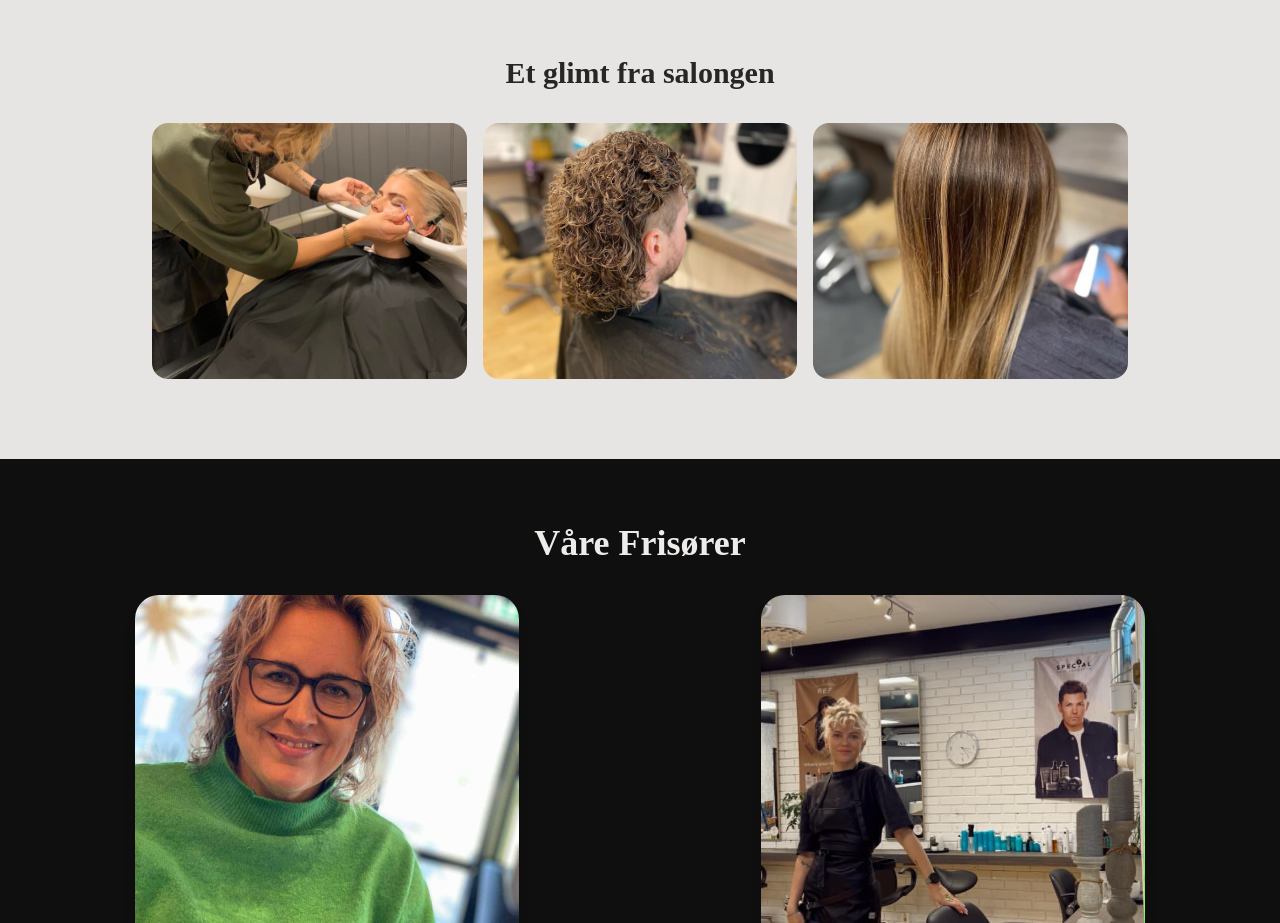
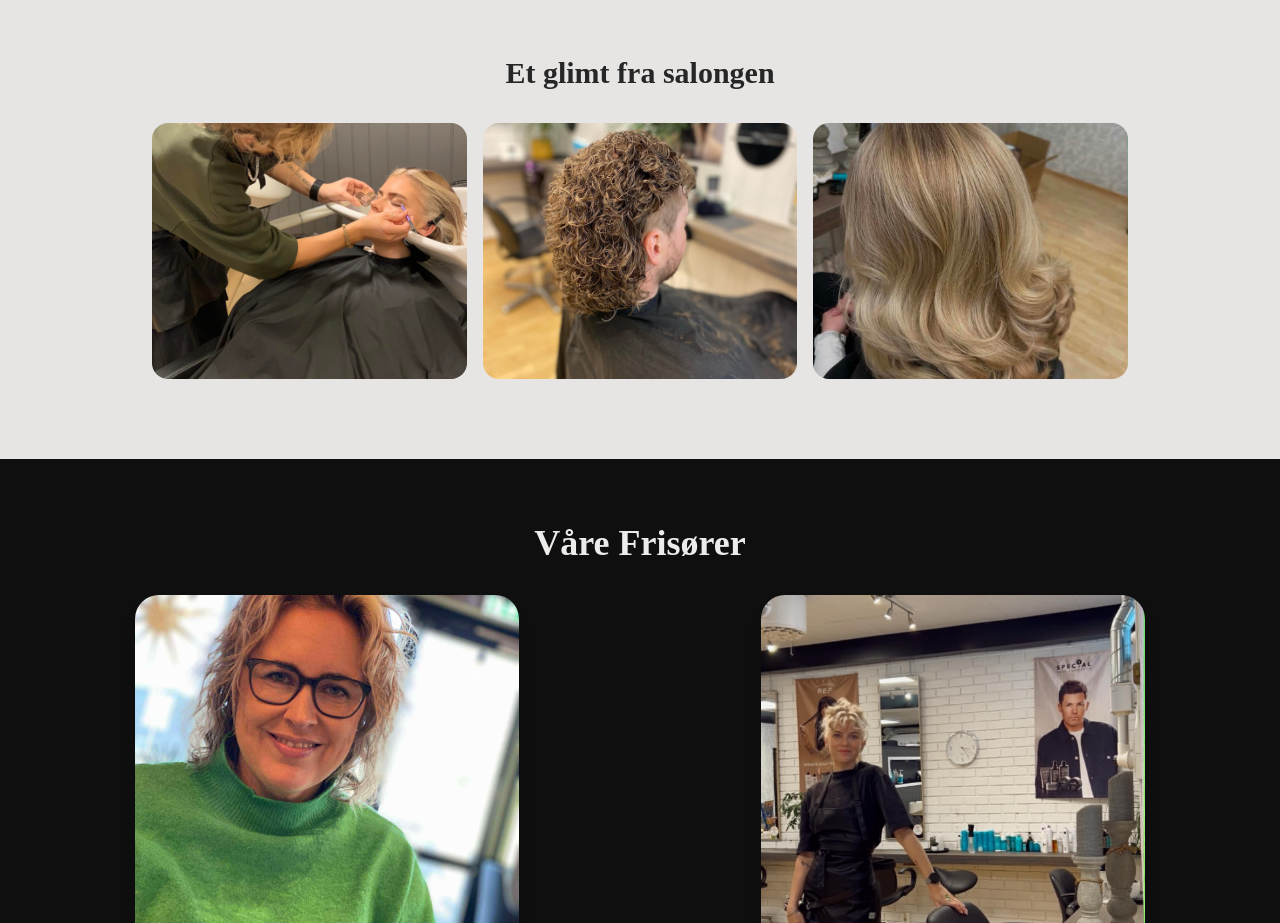
Before and after one commit to Reketino/Kjodes-Frisor, a Next.js app: page / in a window 1280 px wide. Shown: the part 1680-2603 px from the top of the page. Built offline with nearby package versions, Linux system fonts and the light colour scheme.

Commit message:
style: changed image in glimt section

```diff
--- a/src/app/page.js
+++ b/src/app/page.js
@@ -168,7 +168,7 @@ export default function Home() {
             group-hover:scale-101 group-hover:shadow-2xl"
           />
           <img
-            src="/glimt.jpg"
+            src="/glimtet.jpg"
             className="rounded-2xl object-cover h-64 w-full transition-all duration-300
             group-hover:scale-101 group-hover:shadow-2xl"
           />
```
